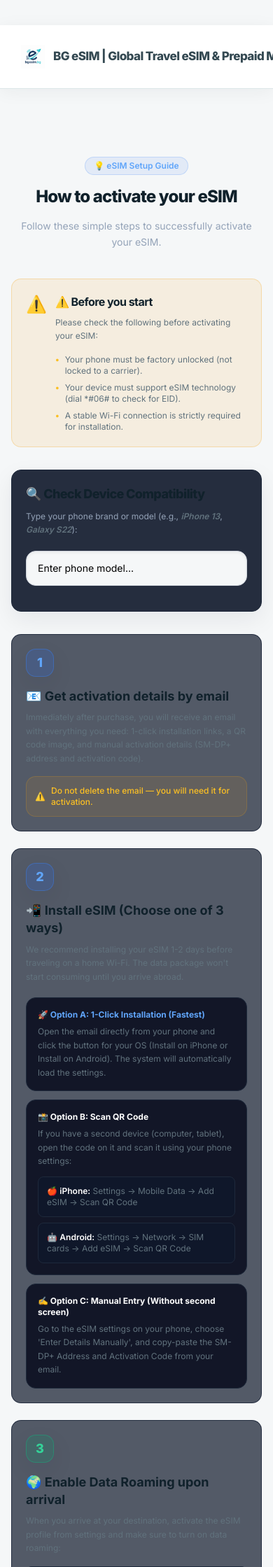
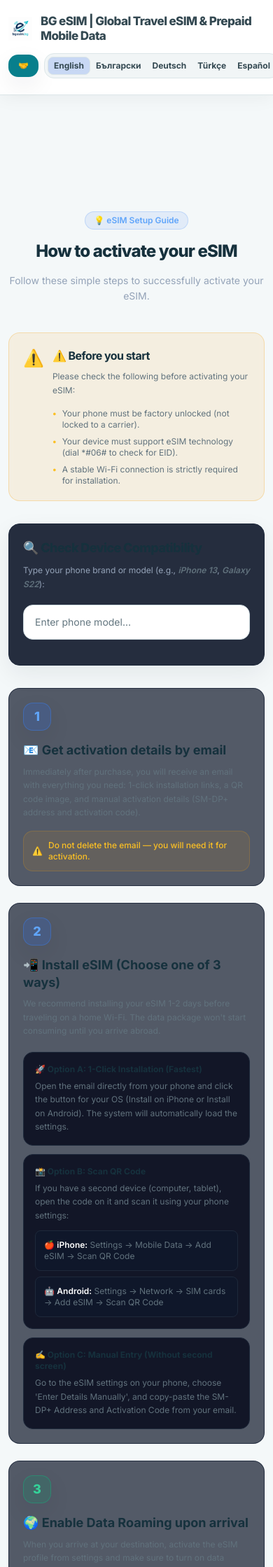
Before and after one commit to VioletaGeorgieva-dev/bgesim, a FastAPI app: page /instructions in a window 390 px wide; the page is wider, and only the part inside the window is pictured. Shown: the top 2239 px of that part at 70% size. Run offline with FastAPI, Linux system fonts and the light colour scheme; parts of the project's set-up code (start-up, migrations or seed data) failed here and were passed over; some libraries are stand-ins or nearby versions.

Commit message:
Fix instructions page layout and mobile overflow

```diff
--- a/app/templates/instructions.html
+++ b/app/templates/instructions.html
@@ -12,18 +12,133 @@
     <style>
         body { font-family: 'Inter', sans-serif; }
 
-        /* Make compatibility-checker text black; leave existing backgrounds unchanged. */
-        body.standard-page #device-search,
-        body.standard-page #device-results,
-        body.standard-page #device-results *,
-        body.standard-page #device-info,
-        body.standard-page #device-info * {
-            color: #000 !important;
+        /* Instructions page: isolate its layout from legacy global Tailwind overrides. */
+        body.instructions-page {
+            width: 100%;
+            max-width: 100%;
+            overflow-x: clip;
+            padding-top: 0;
+            background: #f4f8f9 !important;
+            color: #243b46 !important;
         }
-        body.standard-page #device-search::placeholder { color: #000 !important; }
+        body.instructions-page > header {
+            width: 100%;
+            display: block !important;
+            padding: 12px 0 !important;
+        }
+        body.instructions-page > header > div {
+            width: min(100% - 32px, 1280px);
+            margin-inline: auto;
+            padding: 8px 0 !important;
+            flex-wrap: wrap;
+        }
+        body.instructions-page > header > div > a:first-child {
+            min-width: 0;
+            white-space: normal;
+        }
+        body.instructions-page > header > div > a:first-child h1 {
+            overflow-wrap: anywhere;
+        }
+        body.instructions-page #mobile-menu {
+            width: 100%;
+            padding: 16px max(16px, calc((100% - 1280px) / 2)) !important;
+        }
+        body.instructions-page > main {
+            width: min(100% - 32px, 960px) !important;
+            max-width: 960px !important;
+            margin: 0 auto !important;
+            padding: 150px 0 56px !important;
+            min-width: 0;
+        }
+        body.instructions-page > main > * { min-width: 0; }
+        body.instructions-page > main h1,
+        body.instructions-page > main h2,
+        body.instructions-page > main h3,
+        body.instructions-page > main h4 { color: #16313d !important; }
+        body.instructions-page > main p,
+        body.instructions-page > main li { overflow-wrap: anywhere; }
+        body.instructions-page > main > div {
+            max-width: 100%;
+        }
+        body.instructions-page #device-search {
+            width: 100%;
+            min-width: 0;
+            color: #172b35 !important;
+            background: #fff !important;
+            border: 1px solid #cbd8dd !important;
+            box-shadow: none !important;
+        }
+        body.instructions-page #device-search::placeholder { color: #647780 !important; }
+        body.instructions-page #device-results {
+            left: 0;
+            right: 0;
+            width: 100%;
+            max-width: 100%;
+            max-height: min(240px, 40vh);
+            overflow-y: auto;
+            overflow-x: hidden;
+            color: #172b35 !important;
+            background: #fff !important;
+            border: 1px solid #d7e2e6 !important;
+            box-shadow: 0 12px 30px rgba(16,33,43,.16) !important;
+        }
+        body.instructions-page #device-results > *,
+        body.instructions-page #device-results div,
+        body.instructions-page #device-results button,
+        body.instructions-page #device-results li {
+            color: #172b35 !important;
+            background-color: transparent;
+            overflow-wrap: anywhere;
+        }
+        body.instructions-page #device-results > * {
+            border-color: #e3eaed !important;
+        }
+        body.instructions-page #device-results button:hover,
+        body.instructions-page #device-results li:hover {
+            background: #eaf7f6 !important;
+        }
+        body.instructions-page #device-results span {
+            color: inherit !important;
+        }
+        body.instructions-page #device-info {
+            color: #243b46 !important;
+            background: #fff !important;
+            border-color: #d7e2e6 !important;
+        }
+        body.instructions-page #device-info * { color: inherit; }
+        body.instructions-page > footer { margin-top: 0; }
+        @media (max-width: 640px) {
+            body.instructions-page > header > div {
+                width: calc(100% - 24px);
+                gap: 10px !important;
+            }
+            body.instructions-page > header > div > a:first-child {
+                flex: 1 1 180px;
+            }
+            body.instructions-page > header > div > div {
+                max-width: 100%;
+            }
+            body.instructions-page > main {
+                width: calc(100% - 24px) !important;
+                padding-top: 165px !important;
+                padding-bottom: 36px !important;
+            }
+            body.instructions-page > main .rounded-2xl {
+                border-radius: 16px !important;
+            }
+            body.instructions-page > main .p-5,
+            body.instructions-page > main .sm\\:p-6,
+            body.instructions-page > main .sm\\:p-7,
+            body.instructions-page > main .sm\\:p-8 {
+                padding: 16px !important;
+            }
+            body.instructions-page #device-results {
+                max-height: 32vh;
+            }
+        }
     </style>
 </head>
-<body class="standard-page">
+<body class="standard-page instructions-page">
 
     <!-- 🌟 STICKY HEADER / NAVBAR -->
     <header class="fixed top-0 left-0 right-0 z-50 bg-slate-950/85 backdrop-blur-md border-b border-slate-800/80">
```
